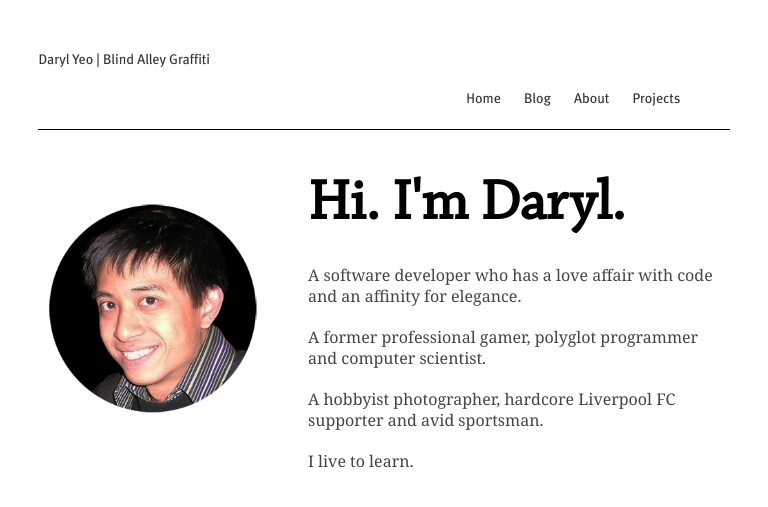
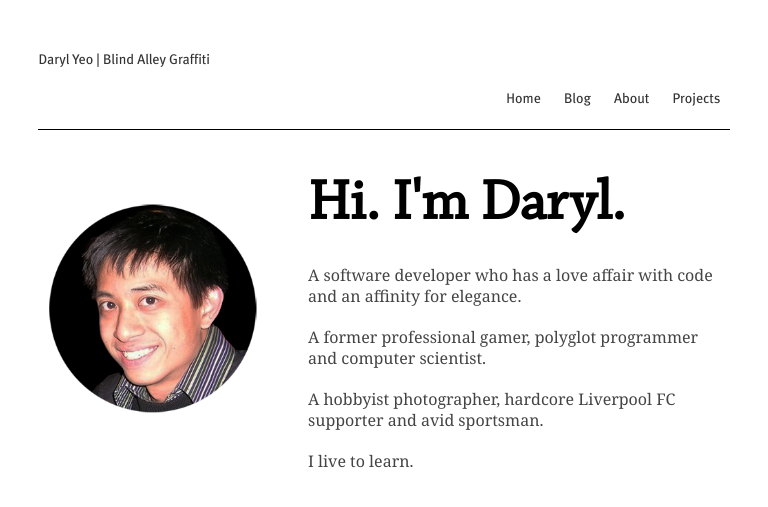
Before and after one commit to aacyun/jianxioy.github.com, a Jekyll site: the page built from index.html, in a window 768 px wide. Shown: the top 507 px of the page. Built offline with Jekyll 4.4.1, drawn with Linux system fonts in a browser that asks for light colours; Markdown is read by kramdown in place of the engine named in the settings.

Commit message:
Fixing mobile.

```diff
--- a/static/css/layout.css
+++ b/static/css/layout.css
@@ -145,7 +145,7 @@ h6 {
 		#nav-primary ul {
    			position: relative;
 			float: right;
-			right: -30px;
+			right: -70px;
 		}
 	}
 
```
